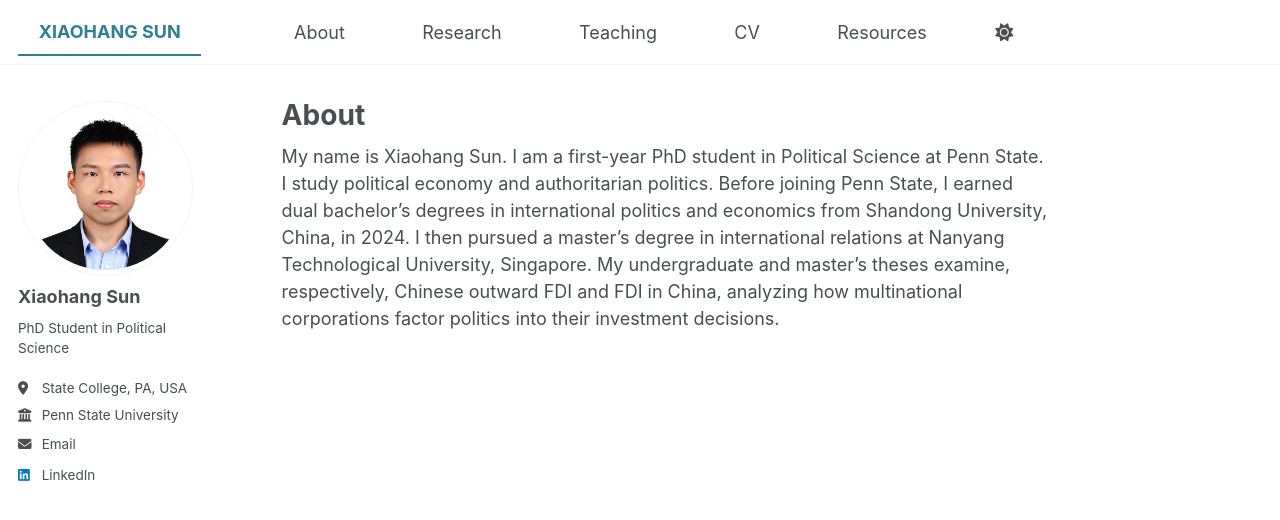
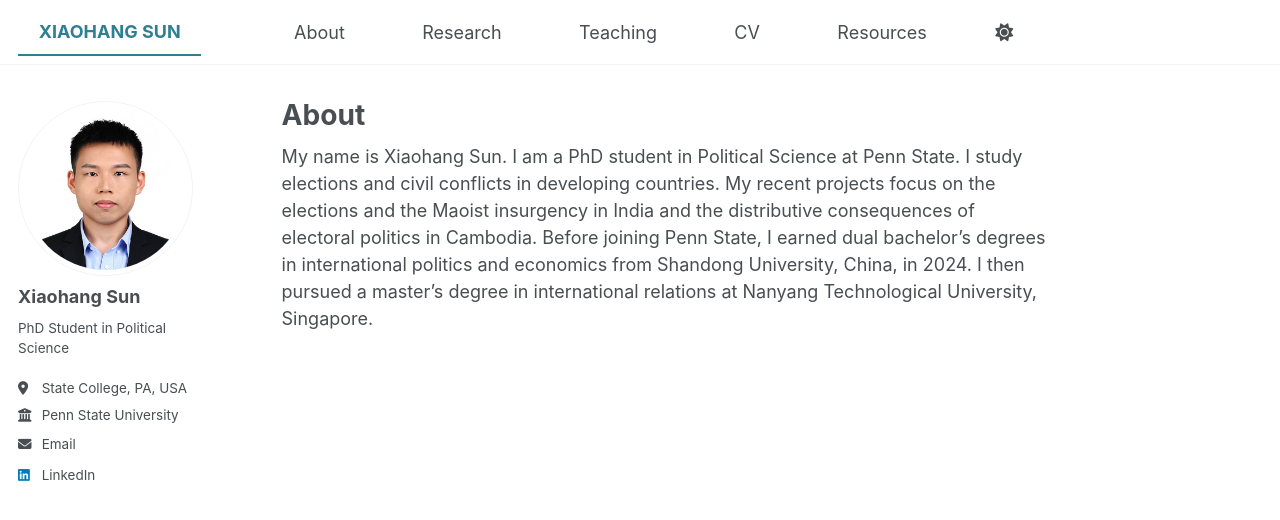
Before and after one commit to xiaohangsun/xiaohangsun.github.io, a Jekyll site: the page built from _pages/about.md, in a window 1280 px wide. Shown: the top 520 px of the page. Built offline with Jekyll 4.4.1, drawn with Linux system fonts in a browser that asks for light colours; a script bundle is joined from its source files by our own code; library files that are not in the unit come from our copies.

Commit message:
Revise about page with new academic details
Updated personal introduction and research focus.

```diff
--- a/_pages/about.md
+++ b/_pages/about.md
@@ -7,4 +7,4 @@ redirect_from:
   - /about.html
 ---
 
-My name is Xiaohang Sun. I am a first-year PhD student in Political Science at Penn State. I study political economy and authoritarian politics. Before joining Penn State, I earned dual bachelor’s degrees in international politics and economics from Shandong University, China, in 2024. I then pursued a master’s degree in international relations at Nanyang Technological University, Singapore. My undergraduate and master’s theses examine, respectively, Chinese outward FDI and FDI in China, analyzing how multinational corporations factor politics into their investment decisions.
+My name is Xiaohang Sun. I am a PhD student in Political Science at Penn State. I study elections and civil conflicts in developing countries. My recent projects focus on the elections and the Maoist insurgency in India and the distributive consequences of electoral politics in Cambodia. Before joining Penn State, I earned dual bachelor’s degrees in international politics and economics from Shandong University, China, in 2024. I then pursued a master’s degree in international relations at Nanyang Technological University, Singapore.
```
